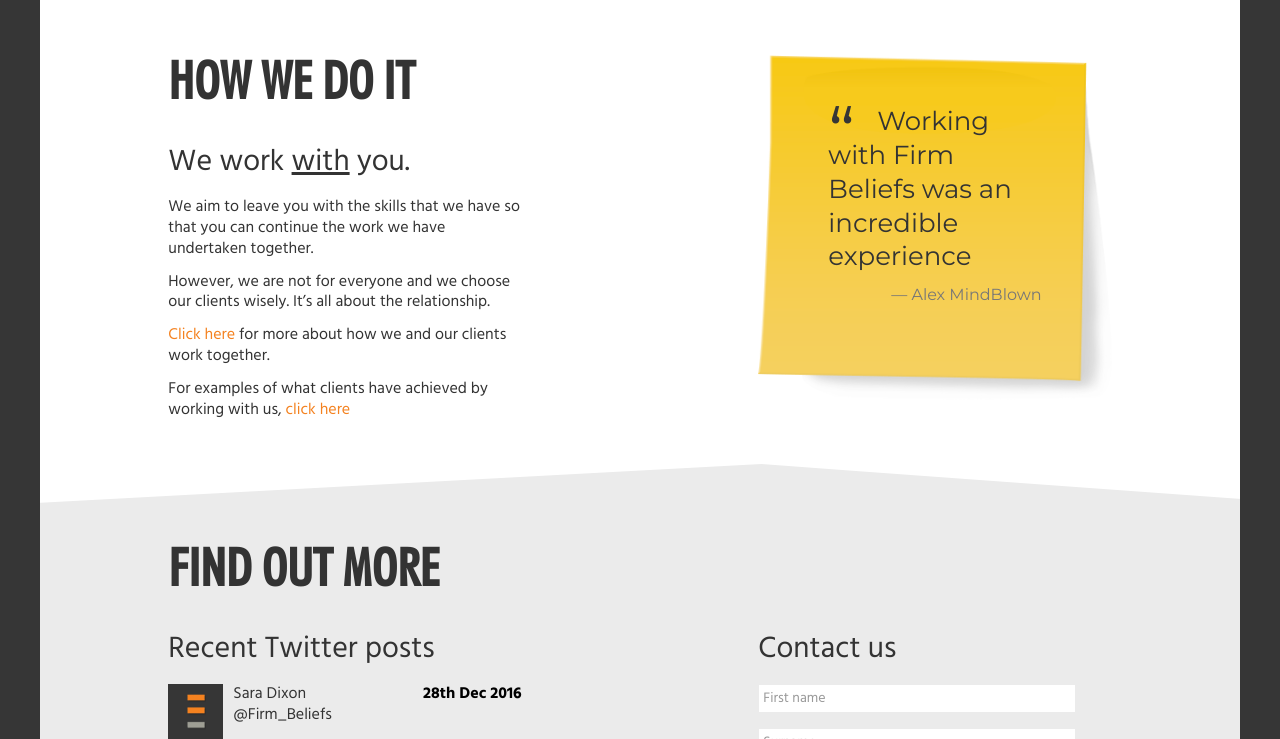
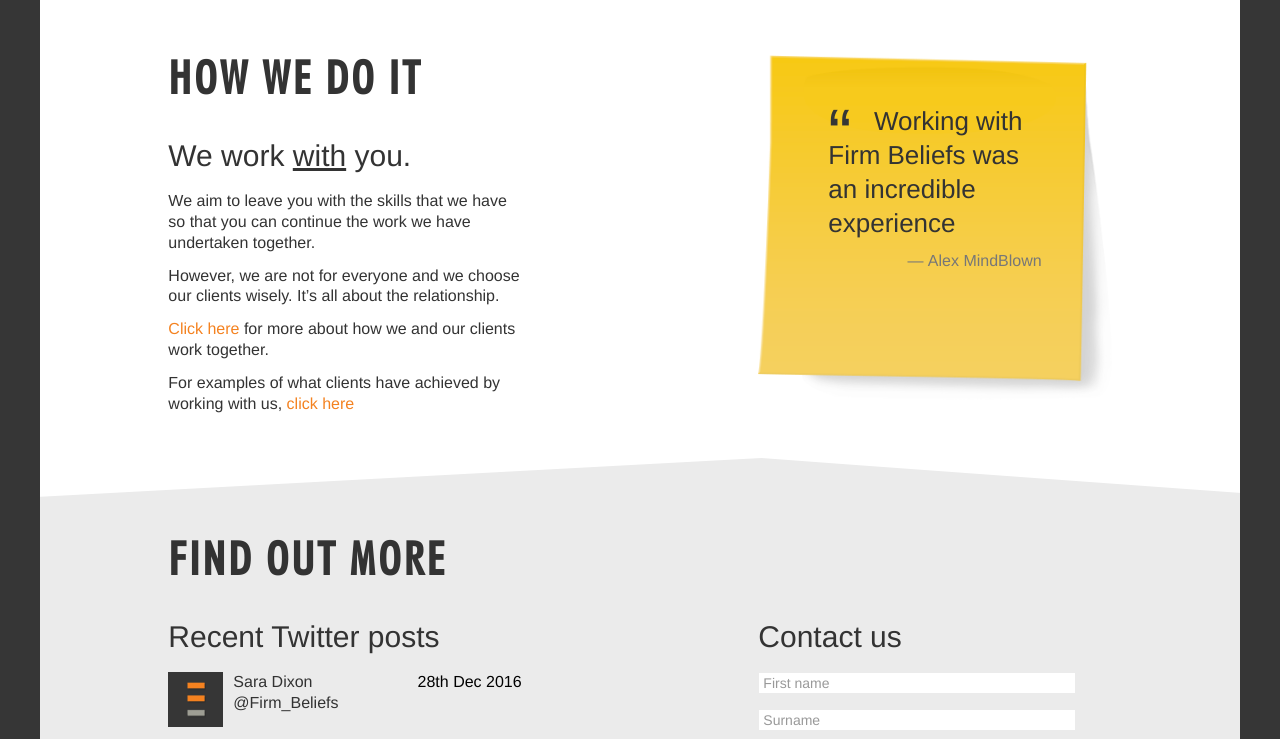
Before and after one commit to Gunzalez/firm-beliefs, a website: page website/index.html in a window 1280 px wide. Shown: the part 1911-2650 px from the top of the page. Drawn offline with nearby package versions, Linux system fonts and the light colour scheme.

Commit message:
Adds is Helvetica font

```diff
--- a/hours.txt
+++ b/hours.txt
@@ -3,3 +3,4 @@
 Homepage page, 5th June         3hrs
 Code refactor 6th June          3hrs
 More of homepage 8th of June    8hrs
+More on homepage 9th to 10th 	6hrs
--- a/source/scss/_fonts.scss
+++ b/source/scss/_fonts.scss
@@ -1,13 +1,18 @@
-@import url(https://fonts.googleapis.com/css?family=Montserrat:400,700);
-@import url(https://fonts.googleapis.com/css?family=Josefin+Sans:400,700,600&subset=latin,latin-ext);
-@import url(https://fonts.googleapis.com/css?family=Hind:400,500,600,700);
-
-
 @font-face {
-  font-family: 'futura_condensedmedium';
+  font-family: 'FuturaCondensedMedium';
   src: url('fonts/futura_condensed_medium-webfont.woff2') format('woff2'),
   url('fonts/futura_condensed_medium-webfont.woff') format('woff');
   font-weight: normal;
   font-style: normal;
+}
 
+@font-face {
+    font-family: 'Helvetica';
+    src: url('Helvetica.eot?#iefix') format('embedded-opentype'),
+    url('fonts/Helvetica.otf')  format('opentype'),
+    url('fonts/Helvetica.woff') format('woff'),
+    url('fonts/Helvetica.ttf')  format('truetype'),
+    url('fonts/Helvetica.svg#Helvetica') format('svg');
+    font-weight: normal;
+    font-style: normal;
 }
--- a/source/scss/firm-beliefs.scss
+++ b/source/scss/firm-beliefs.scss
@@ -9,8 +9,8 @@
 $clr-primary-light:     #ebebeb;
 $clr-error:             #a94442;
 
-$fbHeaderFont:         "futura_condensedmedium";
-$fbBodyFont:           "Hind";
+$fbHeaderFont:         "FuturaCondensedMedium";
+$fbBodyFont:           "Helvetica";
 
 @import "overrides";
 @import "mixins";
@@ -20,6 +20,19 @@
     background-color: $clr-primary-dark;
     font-family: $fbBodyFont;
     font-weight: 100;
+}
+
+body:before {
+    content: "";
+    position: fixed;
+    top: -10px;
+    left: 0;
+    width: 100%;
+    height: 10px;
+    -webkit-box-shadow: 0px 0px 10px rgba(0,0,0,.8);
+    -moz-box-shadow: 0px 0px 10px rgba(0,0,0,.8);
+    box-shadow: 0px 0px 10px rgba(0,0,0,.8);
+    z-index: 100;
 }
 
 .text-clr-grey {
@@ -32,7 +45,7 @@
 
 .text-strong {
     color: #000000;
-    font-weight: bold;
+    font-weight: 100;
 }
 
 .underlined-text {
@@ -48,8 +61,9 @@
 }
 
 h2 {
-    font-size: 5.2rem;
+    font-size: 4.6rem;
     padding-bottom: 40px;
+    letter-spacing: 3px;
 }
 
 h3, h4, h5 {
@@ -503,7 +517,7 @@
     }
 
     blockquote {
-        font-family: Montserrat;
+        font-family: $fbBodyFont;
 
         p {
             display: inline;
--- a/website/index.html
+++ b/website/index.html
@@ -27,7 +27,7 @@
                 </div>
                 <div class="col-sm-12 col-md-8 nav-box">
                     <ul class="contact-nav">
-                        <li><a href="tel:+4401296620006" class="tel mobile">44 (0)1296 620006</a></li>
+                        <li><a href="tel:+4401296620006" class="tel">44 (0)1296 620006</a></li>
                         <li><a href="mailto:hello@firmbeliefs.co.uk" class="email">hello@firmbeliefs.co.uk</a></li>
                     </ul>
                     <div class="main-nav-trigger">
```
Also changed, not shown: todo.txt (+3 -4 lines), website/css/firm-beliefs.css, website/css/fonts/Helvetica.otf (added), website/css/fonts/Helvetica.ttf (added), website/css/fonts/Helvetica.woff (added), 2 other files.
